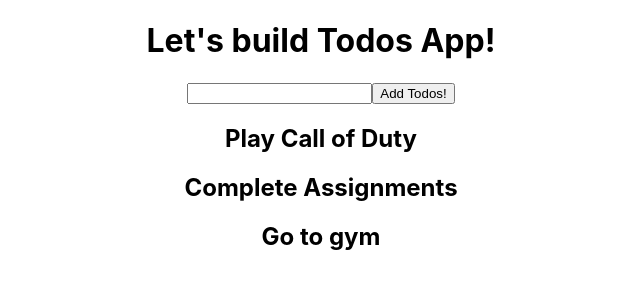
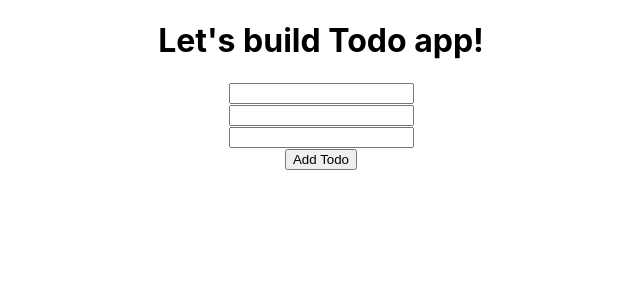
Before and after one commit to Swarga-codes/MarkusTodos, a React (Create React App) app: page / in a window 1280 px wide. Shown: the top 300 px of the page, without its empty margins (319-959 px from the left). Built offline with nearby package versions, Linux system fonts and the light colour scheme.

Commit message:
added todoinput component

```diff
--- a/src/App.js
+++ b/src/App.js
@@ -1,26 +1,17 @@
 import { useState } from 'react';
 import './App.css';
 import TodoList from './TodoList';
+import TodoInput from './TodoInput';
 
 function App() {
-  const[todos,setTodos]=useState(['Play Call of Duty','Complete Assignments','Go to gym']);
-  const[input,setInput]=useState('');
-  const addTodos = (e)=>{
-    setTodos([...todos,input]);
-    setInput('');
-  }
+const[todosList,setTodosList]=useState([]);
+const[todos,setTodos]=useState({title:"",description:"",isDone:false});
   return (
     <div className="App">
-      <h1>Let's build Todos App!</h1>
-      <input type="text" value={input} onChange={(e)=> setInput(e.target.value)}/>
-      <button onClick={addTodos}> Add Todos!</button>
+    <h1>Let's build Todo app!</h1>
+    <TodoInput/>
       <div className="todo_lists">
-      {todos.map((todo,idx)=>(
 
-      <TodoList todo={todo} key={idx}/>
-
-      ))
-      }
       </div>
     </div>
   );
--- /dev/null
+++ b/src/TodoInput.js
@@ -0,0 +1,20 @@
+import React from 'react'
+
+function TodoInput() {
+  return (
+    <div className='todos_input'>
+    <div>
+    <input type="text" name='title'/>
+    </div>
+    <div>
+    <input type="text" name='description'/>
+    </div>
+    <div>
+    <input type="text" name='isDone'/>
+    </div>
+    <button>Add Todo</button>
+    </div>
+  )
+}
+
+export default TodoInput
--- a/src/TodoList.jsx
+++ b/src/TodoList.jsx
@@ -1,9 +1,10 @@
 import React from 'react'
 
-function TodoList({todo}) {
+function TodoList() {
+
   return (
     <div className='todos'>
-    <h2>{todo}</h2>
+
     </div>
   )
 }
```
